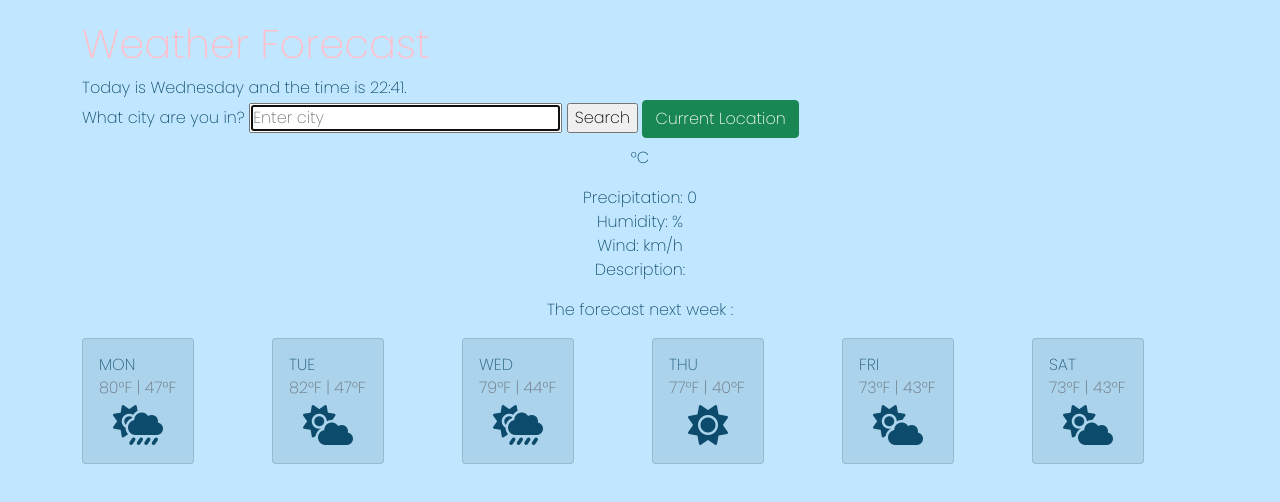
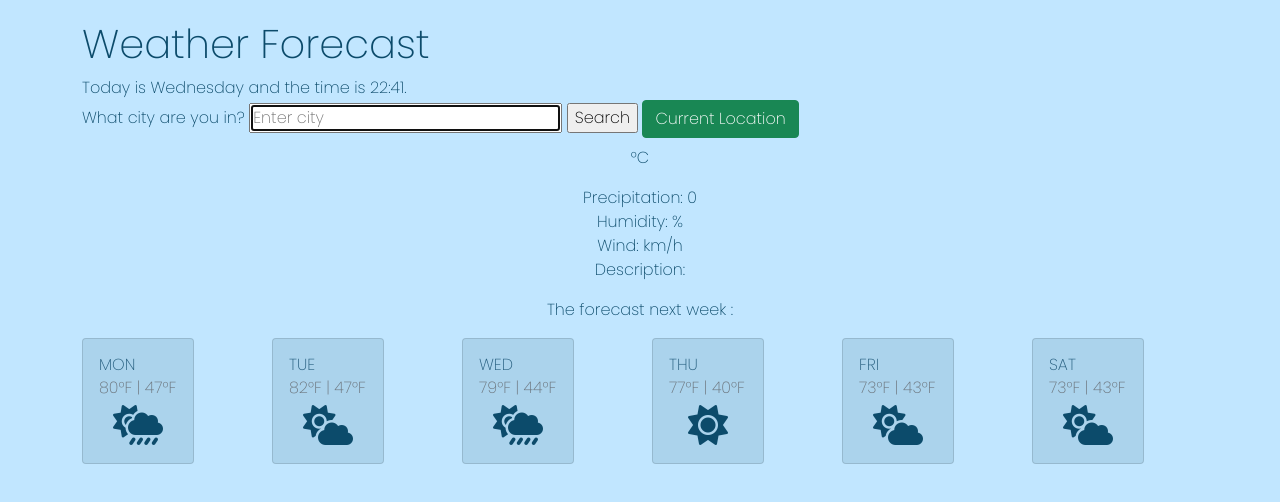
Before and after one commit to breenabeckett/my-weather-app, a website built with Parcel: page index.html in a window 1280 px wide. Built offline with nearby package versions, Linux system fonts and the light colour scheme; no server answers.

Commit message:
Tested colors

```diff
--- a/src/styles.css
+++ b/src/styles.css
@@ -8,7 +8,7 @@ img {
   margin: 0 auto;
 }
 h1 {
-  color: pink;
+  color: #0c4b6b;
 }
 form {
   color: #0c4b6b;
```
Also changed, not shown: 1 other file.
